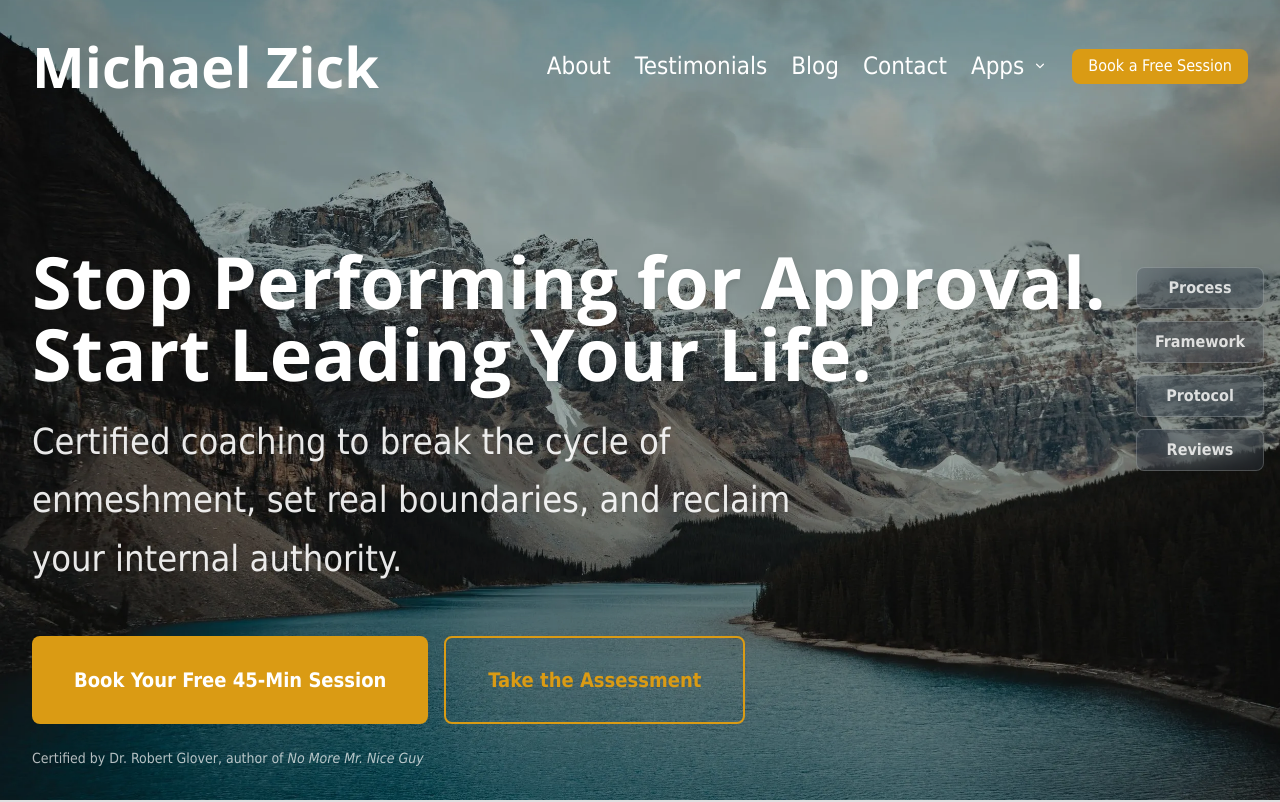
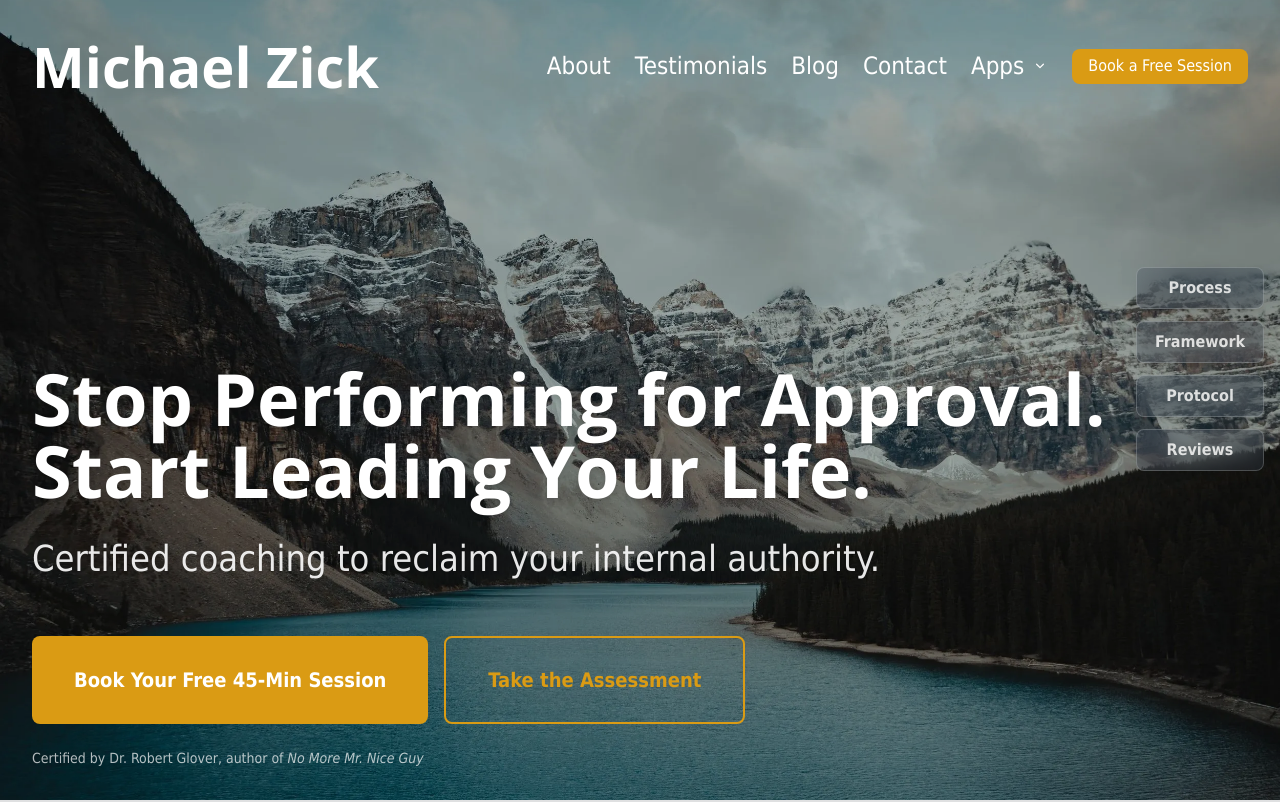
Before and after one commit to michaelzick/michaelzick.com, a Next.js app: page / in a window 1280 px wide. Shown: the top 802 px of the page. Built offline with nearby package versions, Linux system fonts and the light colour scheme.

Commit message:
Hero subtitle change

```diff
--- a/components/sections/HeroSection.tsx
+++ b/components/sections/HeroSection.tsx
@@ -18,8 +18,8 @@ export function HeroSection() {
         <h1 className="text-4xl sm:text-5xl md:text-7xl text-left mb-6 font-headline font-bold drop-shadow-md">
           Stop Performing for Approval.<br />Start Leading Your Life.
         </h1>
-        <p className="text-2xl md:text-[36px] text-left mb-10 max-w-[800px] font-medium leading-relaxed drop-shadow-sm text-white/90">
-          Certified coaching to break the cycle of enmeshment, set real boundaries, and reclaim your internal authority.
+        <p className="text-2xl md:text-[36px] text-left mb-10 max-w-[1000px] font-medium leading-relaxed drop-shadow-sm text-white/90">
+          Certified coaching to reclaim your internal authority.
         </p>
         <div className="mt-2 flex flex-col items-start gap-4 md:flex-row md:items-center">
           <BookingCta location="hero" />
```
